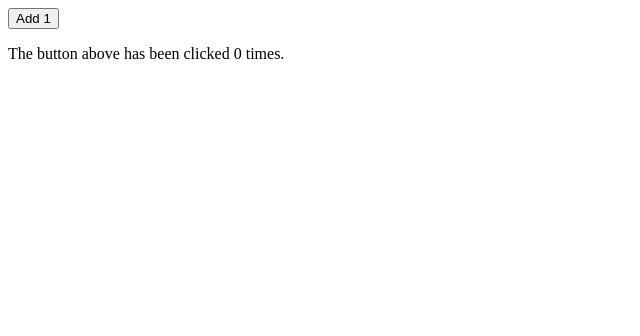
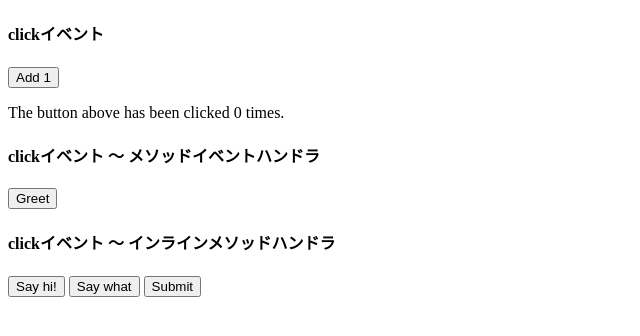
Before and after one commit to leon-joel/VueJsTutrial, a plain HTML site: page index2.html in a window 1280 px wide. Shown: the whole page, without its empty margins (0-640 px from the left). Drawn offline with nearby package versions, Linux system fonts and the light colour scheme.

Commit message:
Vue.js2 ガイド: イベントハンドラ
https://jp.vuejs.org/v2/guide/events.html

```diff
--- a/index2.html
+++ b/index2.html
@@ -15,6 +15,7 @@
   </head>
 
   <body>
+    <h4>clickイベント</h4>
     <div id="example-1">
       <button v-on:click="counter += 1">Add 1</button>
       <p>The button above has been clicked {{ counter }} times.</p>
@@ -27,5 +28,52 @@
         },
       });
     </script>
+
+    <h4>clickイベント ～ メソッドイベントハンドラ</h4>
+    <!-- `greet` は、あらかじめ定義したメソッドの名前 -->
+    <div id="example-2">
+      <button v-on:click="greet">Greet</button>
+    </div>
+    <script>
+      var example2 = new Vue({
+        el: "#example-2",
+        data: { name: "Vue.js" },
+        methods: {
+          greet: function (event) {
+            alert("Hello" + this.name + "!");
+            if (event) {
+              alert(event.target.tagName);
+            }
+          },
+        },
+      });
+    </script>
+
+    <h4>clickイベント ～ インラインメソッドハンドラ</h4>
+    <div id="example-3">
+      <button v-on:click="say('hi')">Say hi!</button>
+      <button v-on:click="say('what')">Say what</button>
+      <!-- DOMイベントをJSに渡す -->
+      <button v-on:click="warn('Form cannot be submitted yet.', $event)">
+        Submit
+      </button>
+    </div>
+    <script>
+      var example3 = new Vue({
+        el: "#example-3",
+        methods: {
+          say: function (message) {
+            alert(message);
+          },
+          warn: function (message, event){
+            // ネイティブイベントを参照
+            if (event) {
+              event.preventDefault()
+            }
+            alert(message)
+          }
+        },
+      });
+    </script>
   </body>
 </html>
```
